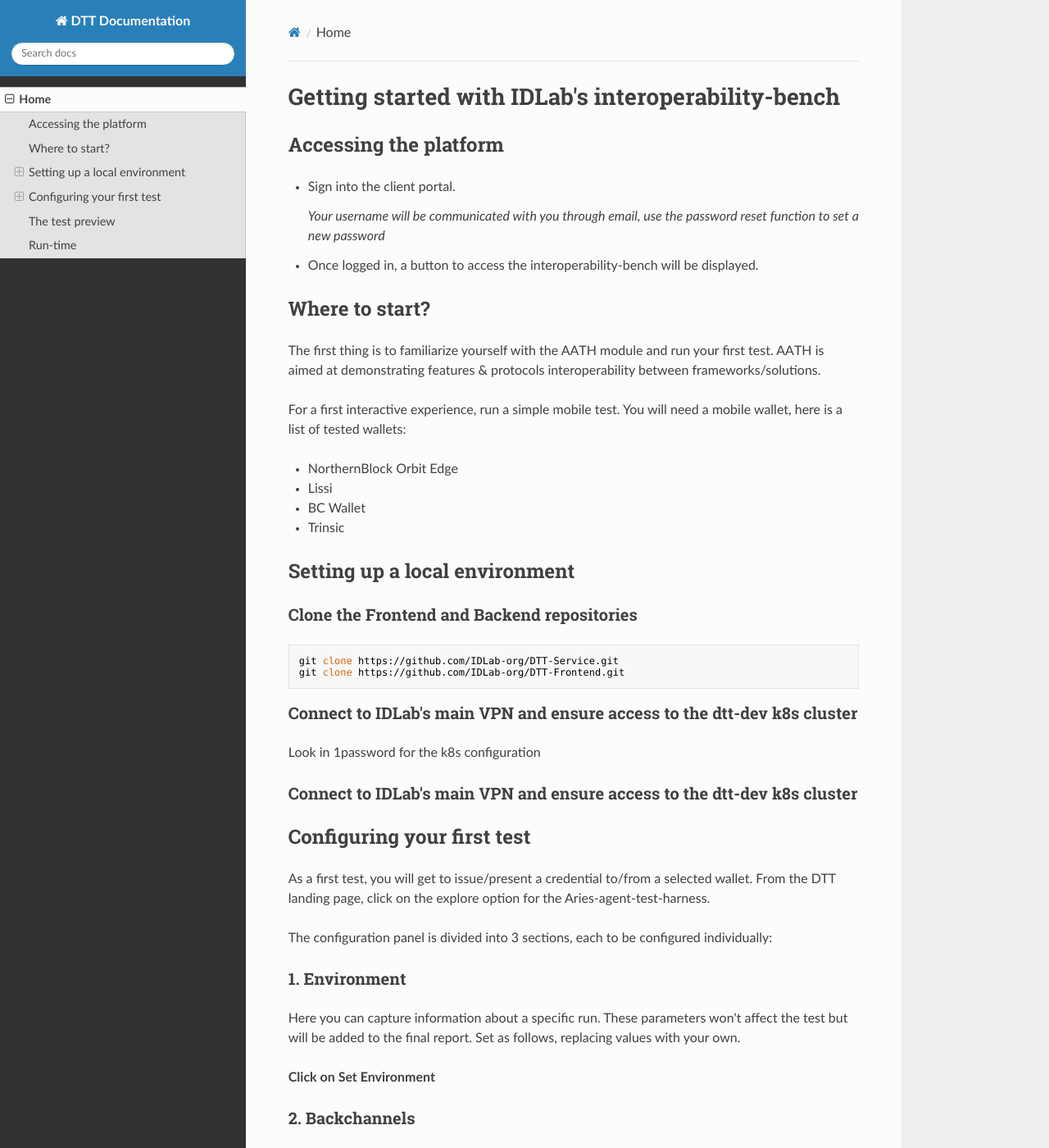
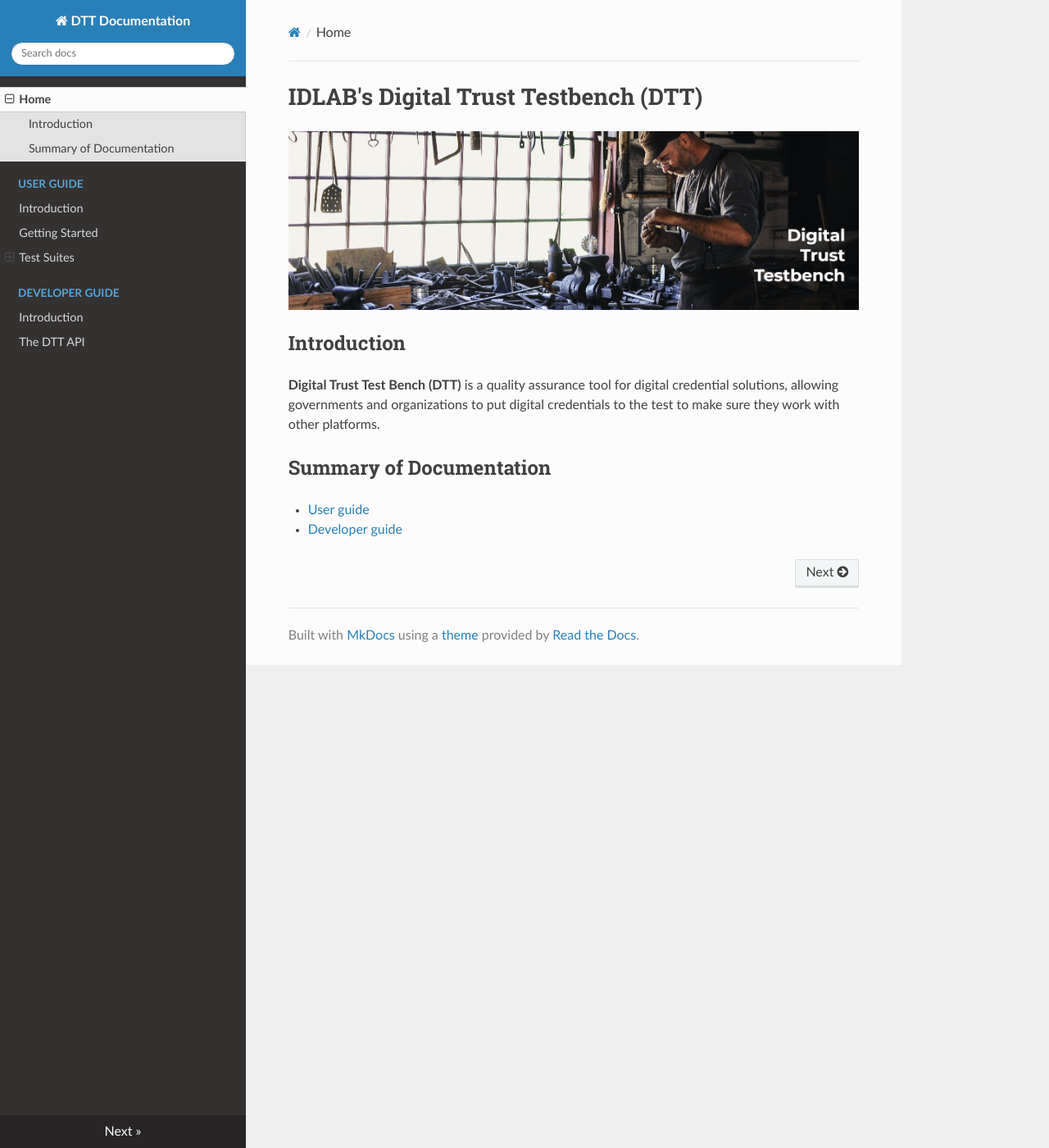
Before and after one commit to DTLab-LabCN/DTT-Docs, an MkDocs documentation site: the page built from docs/index.md, in a window 1280 px wide and 1400 px high. Shown: the whole window at 82% size. Built offline with MkDocs 1.6.1, drawn with Linux system fonts in a browser that asks for light colours; nearby versions of some CDN libraries; some of the changed text lies outside the part shown.

Commit message:
Dtt 283 incorporate documentation into dtt user interface (#1)
* Initial Content Organized

* First trial at defining CI/CD

* Rename branch master to main

* Small change to test deployment

* Update build.yml

remove atomic parameter

* Removed Tag to test deployment

* Put tag back into the app settings

* Testing changes in Deployment

* Update values.yaml

edit values.yml to reflect latest deployment mechanism

* Update build.yml

* Update deployment.yaml

* Update service.yaml

* Update deployment.yaml

* Update service.yaml

* Update values.yaml

* Update deployment.yaml

* another deployment test

* Index Cleanup

* Updates to readme

* Updated readme

---------

Co-authored-by: Patrick St-Louis <43082425+PatStLouis@users.noreply.github.com>

````diff
--- a/docs/index.md
+++ b/docs/index.md
@@ -1,81 +1,11 @@
-# Getting started with IDLab's interoperability-bench
-## Accessing the platform
-* Sign into the client portal.
+# IDLAB's Digital Trust Testbench (DTT)
 
-    *Your username will be communicated with you through email, use the password reset function to set a new password*
+<img src="images/dtt-workshop.png"  />
 
-* Once logged in, a button to access the interoperability-bench will be displayed.
+##Introduction
+**Digital Trust Test Bench (DTT)** is a quality assurance tool for digital credential solutions, allowing governments and organizations to put digital credentials to the test to make sure they work with other platforms.
 
-## Where to start?
-The first thing is to familiarize yourself with the AATH module and run your first test. AATH is aimed at demonstrating features & protocols interoperability between frameworks/solutions.
 
-For a first interactive experience, run a simple mobile test. You will need a mobile wallet, here is a list of tested wallets:
-
-* NorthernBlock Orbit Edge
-
-* Lissi
-
-* BC Wallet
-
-* Trinsic
-
-## Setting up a local environment
-
-### Clone the Frontend and Backend repositories
-
-```
-git clone https://github.com/IDLab-org/DTT-Service.git
-git clone https://github.com/IDLab-org/DTT-Frontend.git
-```
-
-### Connect to IDLab's main VPN and ensure access to the dtt-dev k8s cluster
-
-Look in 1password for the k8s configuration
-
-### Connect to IDLab's main VPN and ensure access to the dtt-dev k8s cluster
-
-## Configuring your first test
-As a first test, you will get to issue/present a credential to/from a selected wallet. From the DTT landing page, click on the explore option for the Aries-agent-test-harness.
-
-The configuration panel is divided into 3 sections, each to be configured individually:
-
-### 1. Environment
-Here you can capture information about a specific run. These parameters won't affect the test but will be added to the final report. Set as follows, replacing values with your own.
-
-**Click on Set Environment**
-
-### 2. Backchannels
-There are 4 roles in the test-harness:
-* Acme
-* Alice/Bob
-* Faber
-* Mallory
-
-For each role, you assign a framework/solution of your choice. Currently, choices are limited to 4 well-known Aries frameworks (aca-py, afj, afgo & .net)
-
-The genesis/tails url should remain at default values.
-
-The expose flag gives public access to your backchannels. More information in the (?) tab of the panel.
-
-For our test, set the aca-py framework in all roles*.
-
-*We will overwrite bob with the mobile backchannel later
-
-**Click on Set Backchannels**
-
-### 3. Test Tags
-Test tags are what tells the harness which tests to run.
-You can read more on tags in the official repository.
-Work in progress tests are ignored by default
-
-For our test, set the AIP profile to v1.0, the category tag to mobile and select the present proof feature.
-
-**Click on Set Tags**
-
-*Confirm your selection in the left panel with the image below and head over to the preview tab.*
-
-## The test preview
-This is where you get to see which tests will be executed given your selection. You can read and review a final time before you start the test-run. The test-harness is based on behavior driven development (BDD). Each feature to test will outline scenarios where you can read how your different roles will interact with each other. This is the "flow" of the test-run. Take a minute to go over both scenarios we selected.
-
-## Run-time
-TBD
+## Summary of Documentation
+* [User guide](userguide/ug_intro.md)
+* [Developer guide](developerguide/dg_intro.md)
--- a/mkdocs.yaml
+++ b/mkdocs.yaml
@@ -1,5 +1,14 @@
 site_name: DTT Documentation
 site_url: https://docs.dtt.idlab.app
+dev_addr: localhost:8080
 nav:
-  - Home: index.md
+  - "Home": 'index.md'
+  - "User Guide":
+    - "Introduction" : 'userguide/ug_intro.md'
+    - "Getting Started": 'userguide/ug_getting_started.md'
+    - "Test Suites":
+      - "Data Model": 'userguide/data_model.md'
+  - "Developer Guide" :
+    - "Introduction" : 'developerguide/dg_intro.md'
+    - "The DTT API" : 'developerguide/dg_dtt_api.md'
 theme: readthedocs
````
Also changed, not shown: README.md (+120 -1 lines), docs/developerguide/dg_dtt_api.md (added, +4 -0 lines), docs/developerguide/dg_intro.md (added, +3 -0 lines), docs/userguide/data_model.md (added, +3 -0 lines), docs/userguide/ug_getting_started.md (added, +3 -0 lines), docs/userguide/ug_intro.md (added, +3 -0 lines), requirements.txt (added, +15 -0 lines), docs/images/IDLABGrayLogo.png (added), docs/images/dtt-workshop.png (added), 6 other files.
